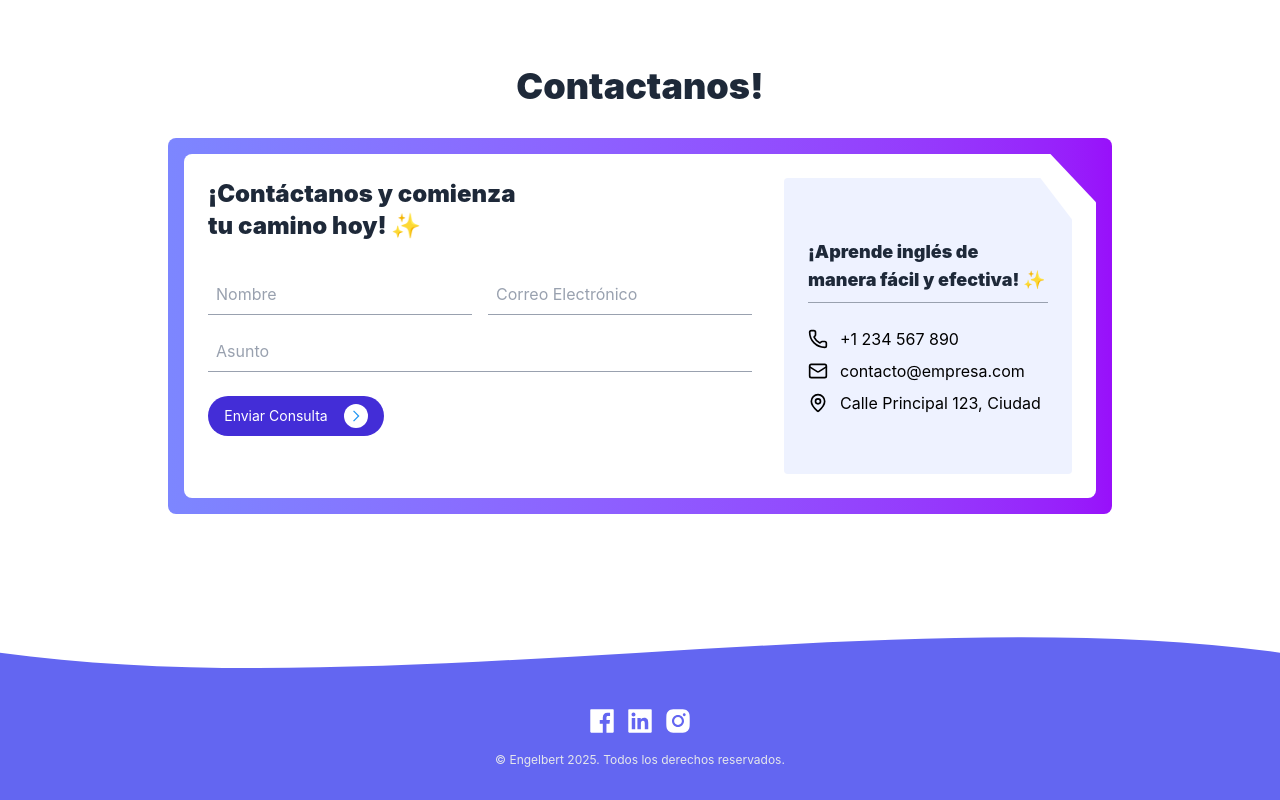
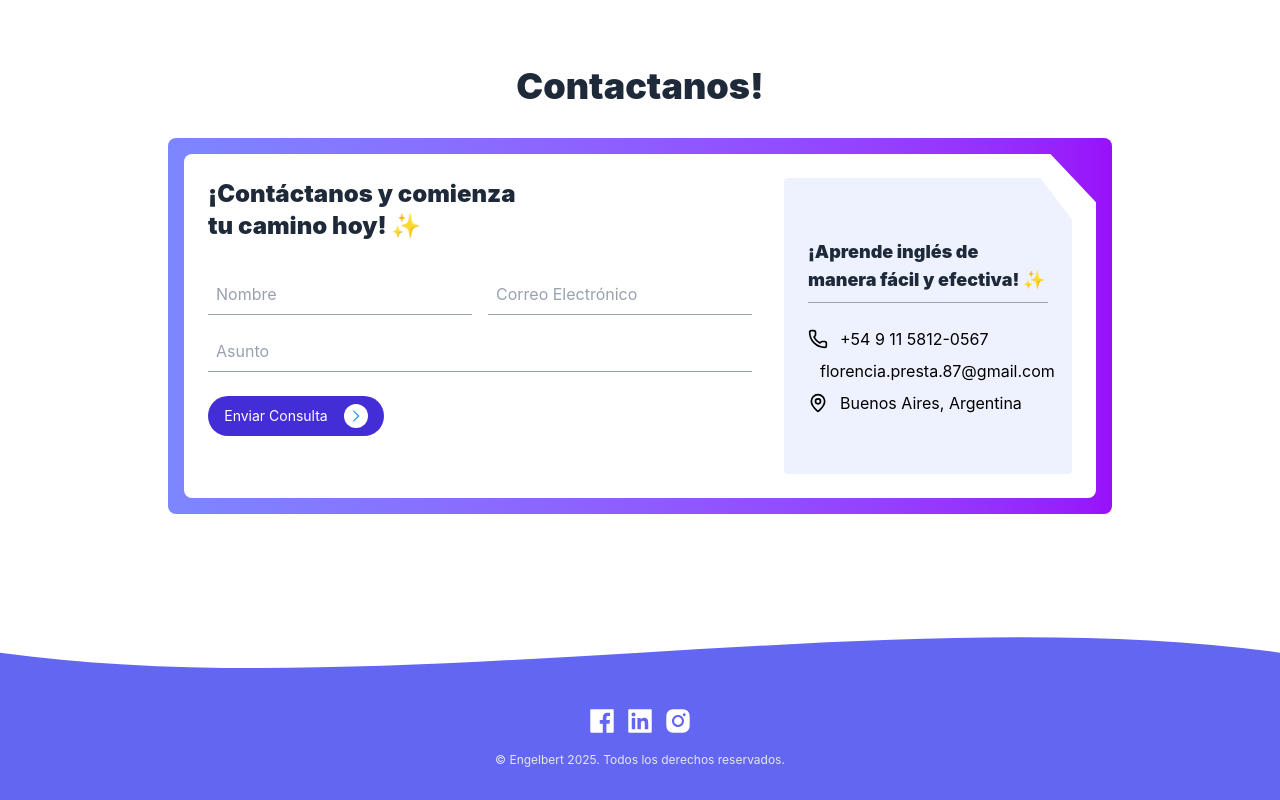
Before and after one commit to EngelFreites/official-english-web, a React (Vite) app: page / in a window 1280 px wide. Shown: the part 4907-5707 px from the top of the page. Built offline with nearby package versions, Linux system fonts and the light colour scheme.

Commit message:
chore: update contact information

```diff
--- a/src/component/Email/Email.jsx
+++ b/src/component/Email/Email.jsx
@@ -202,15 +202,15 @@ export default function Email() {
               <div className="space-y-2 mt-4">
                 <div className="flex items-center space-x-3">
                   <Phone className="w-5 h-5" />
-                  <span>+1 234 567 890</span>
+                  <span>+54 9 11 5812-0567</span>
                 </div>
                 <div className="flex items-center space-x-3">
                   <Mail className="w-5 h-5" />
-                  <span>contacto@empresa.com</span>
+                  <span>florencia.presta.87@gmail.com</span>
                 </div>
                 <div className="flex items-center space-x-3">
                   <MapPin className="w-5 h-5" />
-                  <span>Calle Principal 123, Ciudad</span>
+                  <span>Buenos Aires, Argentina</span>
                 </div>
               </div>
             </div>
```
